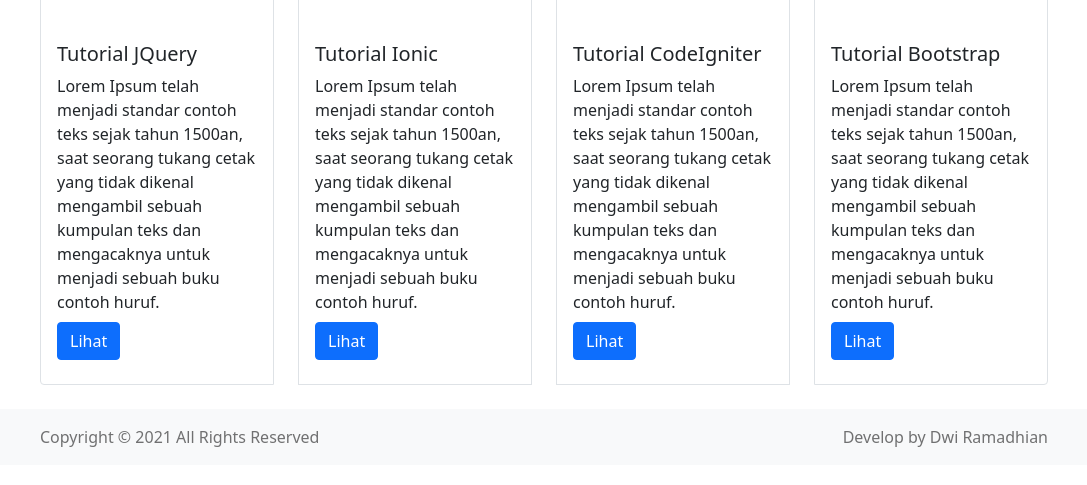
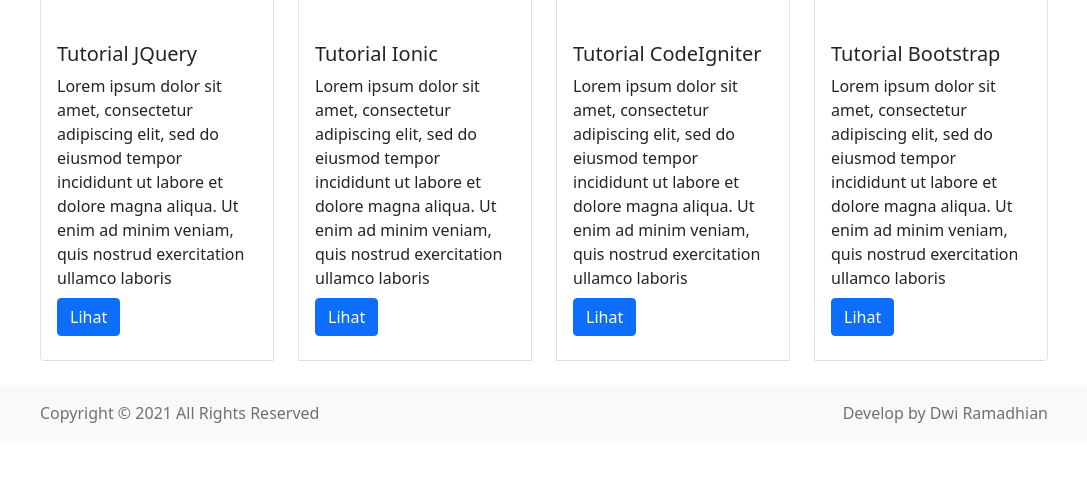
Before and after one commit to 2Rmdhn/inpg049, a plain HTML site: page Tugas 1/index.html in a window 1280 px wide. Shown: the part 589-1074 px from the top of the page, without its empty margins (96-1183 px from the left). Drawn offline with nearby package versions, Linux system fonts and the light colour scheme.

Commit message:
Update Lorim

```diff
--- a/Tugas 1/index.html
+++ b/Tugas 1/index.html
@@ -58,7 +58,7 @@
         <img src="https://logoeps.com/wp-content/uploads/2011/08/jquery-logo.jpg" class="card-img-top px-1 my-5" alt="...">
         <div class="card-body">
           <h5 class="card-title">Tutorial JQuery</h5>
-          <p class="card-text mb-2">Lorem Ipsum telah menjadi standar contoh teks sejak tahun 1500an, saat seorang tukang cetak yang tidak dikenal mengambil sebuah kumpulan teks dan mengacaknya untuk menjadi sebuah buku contoh huruf.</p>
+          <p class="card-text mb-2">Lorem ipsum dolor sit amet, consectetur adipiscing elit, sed do eiusmod tempor incididunt ut labore et dolore magna aliqua. Ut enim ad minim veniam, quis nostrud exercitation ullamco laboris</p>
           <div>
             <button type="button" class="btn btn-primary mb-2">Lihat</button>
           </div>
@@ -68,7 +68,7 @@
         <img src="https://logoeps.com/wp-content/uploads/2011/08/jquery-logo.jpg" class="card-img-top px-1 my-5" alt="...">
         <div class="card-body">
           <h5 class="card-title">Tutorial Ionic</h5>
-          <p class="card-text mb-2">Lorem Ipsum telah menjadi standar contoh teks sejak tahun 1500an, saat seorang tukang cetak yang tidak dikenal mengambil sebuah kumpulan teks dan mengacaknya untuk menjadi sebuah buku contoh huruf.</p>
+          <p class="card-text mb-2">Lorem ipsum dolor sit amet, consectetur adipiscing elit, sed do eiusmod tempor incididunt ut labore et dolore magna aliqua. Ut enim ad minim veniam, quis nostrud exercitation ullamco laboris</p>
           <div>
             <button type="button" class="btn btn-primary mb-2">Lihat</button>
           </div>
@@ -78,7 +78,7 @@
         <img src="https://logoeps.com/wp-content/uploads/2011/08/jquery-logo.jpg" class="card-img-top px-1 my-5" alt="...">
         <div class="card-body">
           <h5 class="card-title">Tutorial CodeIgniter</h5>
-          <p class="card-text mb-2">Lorem Ipsum telah menjadi standar contoh teks sejak tahun 1500an, saat seorang tukang cetak yang tidak dikenal mengambil sebuah kumpulan teks dan mengacaknya untuk menjadi sebuah buku contoh huruf.</p>
+          <p class="card-text mb-2">Lorem ipsum dolor sit amet, consectetur adipiscing elit, sed do eiusmod tempor incididunt ut labore et dolore magna aliqua. Ut enim ad minim veniam, quis nostrud exercitation ullamco laboris</p>
           <div>
             <button type="button" class="btn btn-primary mb-2">Lihat</button>
           </div>
@@ -88,7 +88,7 @@
         <img src="https://logoeps.com/wp-content/uploads/2011/08/jquery-logo.jpg" class="card-img-top px-1 my-5" alt="...">
         <div class="card-body">
           <h5 class="card-title">Tutorial Bootstrap</h5>
-          <p class="card-text mb-2">Lorem Ipsum telah menjadi standar contoh teks sejak tahun 1500an, saat seorang tukang cetak yang tidak dikenal mengambil sebuah kumpulan teks dan mengacaknya untuk menjadi sebuah buku contoh huruf.</p>
+          <p class="card-text mb-2">Lorem ipsum dolor sit amet, consectetur adipiscing elit, sed do eiusmod tempor incididunt ut labore et dolore magna aliqua. Ut enim ad minim veniam, quis nostrud exercitation ullamco laboris</p>
           <div>
             <button type="button" class="btn btn-primary mb-2">Lihat</button>
           </div>
```
